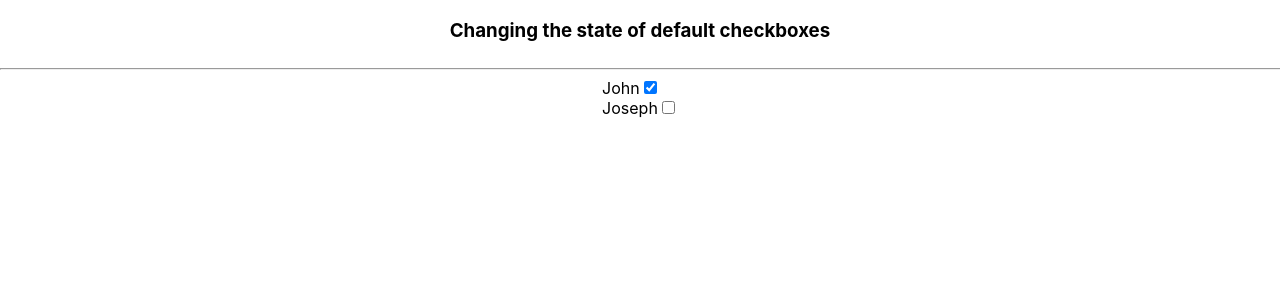
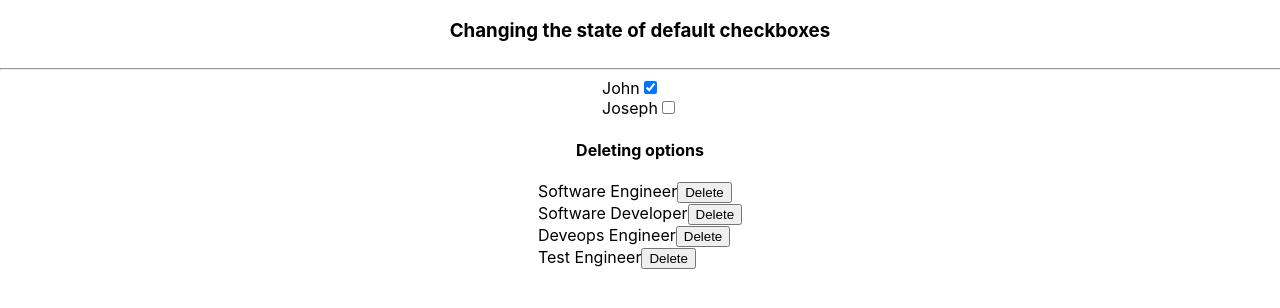
Before and after one commit to kavana94488/React_interview, a React (Create React App) app: page / in a window 1280 px wide. Shown: the top 308 px of the page. Built offline with nearby package versions, Linux system fonts and the light colour scheme.

Commit message:
second update

```diff
--- a/src/App.js
+++ b/src/App.js
@@ -1,11 +1,13 @@
 
 
 import Checkbox from './Interview/Checkbox';
+import Deleting from './Interview/Deleting';
 
 function App() {
   return (
     <div className="App">
      <Checkbox/>
+     <Deleting/>
     </div>
   );
 }
--- /dev/null
+++ b/src/Interview/Deleting.js
@@ -0,0 +1,63 @@
+import React, { useState } from 'react'
+import "./checkbox.css"
+
+const Deleting = () => {
+    const data = [
+      {
+        id: 1,
+        name: "kavana",
+        job: "Software Engineer",
+      },
+      {
+        id: 2,
+        name: "pavana",
+        job: "Software Developer",
+      },
+      {
+        id: 3,
+        name: "namana",
+        job: "Deveops Engineer",
+      },
+      {
+        id: 4,
+        name: "gagana",
+        job: "Test Engineer",
+      },
+    ];
+
+    const[change,setChange] = useState(data)
+    const deleteHandler = (ind) =>{
+    //   console.log(ind)
+        let result = change.filter((item,index)=>{
+            console.log(item.id)
+            return index+1 !==ind
+        })
+        setChange(result)
+
+    }
+    console.log(change)
+  return (
+    <div className="checkbox">
+        <h4>Deleting  options</h4>
+      <div className='deletevalue'>
+        {change.map((item, index) => {
+          return (
+            <div>
+              <span>{item.job}</span>
+              <button
+                key={index}
+                onClick={() => {
+                  deleteHandler(index + 1);
+                }}
+              >
+                Delete
+              </button>
+            </div>
+          );
+        })}
+      </div>
+    </div>
+  );
+}
+
+export default Deleting
```
